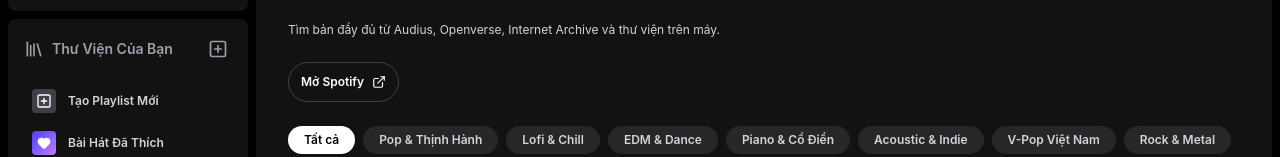
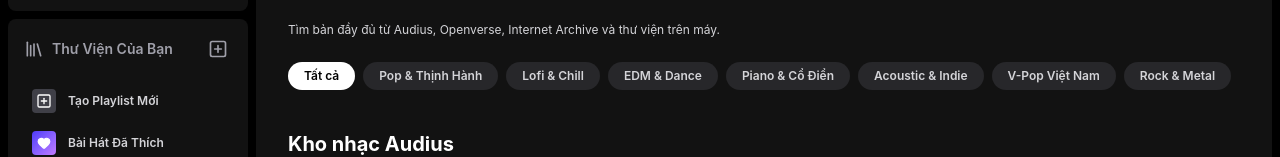
Before and after one commit to ngxziet/spotify-music-personal, a Next.js app: page /search in a window 1280 px wide. Shown: the part 221-378 px from the top of the page. Built offline with nearby package versions, Linux system fonts and the light colour scheme; no server answers.

Commit message:
Revert "Open Spotify from SoundWave search"
This reverts commit 2395bad7e709522b360fc97820cbad6d21b54c09.

```diff
--- a/src/app/search/page.tsx
+++ b/src/app/search/page.tsx
@@ -2,7 +2,7 @@
 
 import React, { Suspense, useState, useEffect, useMemo } from 'react';
 import { useSearchParams } from 'next/navigation';
-import { Search as SearchIcon, X, Music, Loader2, Play, ExternalLink } from 'lucide-react';
+import { Search as SearchIcon, X, Music, Loader2, Play } from 'lucide-react';
 import { Song } from '@/types';
 import { CURATED_SONGS, GENRES } from '@/data/mockData';
 import { SongRow } from '@/components/cards/SongRow';
@@ -33,9 +33,6 @@ function SearchContent({ initialQuery }: { initialQuery: string }) {
   const { offlineSongs, uploadedSongs } = useLibrary();
   const searchTerm = query.trim();
   const catalogQuery = searchTerm || (selectedGenre === 'all' ? '' : selectedGenre === 'vpop' ? 'V-Pop' : selectedGenre);
-  const spotifyUrl = catalogQuery
-    ? `https://open.spotify.com/search/${encodeURIComponent(catalogQuery)}`
-    : 'https://open.spotify.com/';
   const requestUrl = catalogQuery ? '/api/search?q=' + encodeURIComponent(catalogQuery) : '/api/search';
   const activeResult = searchResult?.url === requestUrl ? searchResult : null;
   const isLoading = !activeResult;
@@ -115,14 +112,6 @@ function SearchContent({ initialQuery }: { initialQuery: string }) {
       <p className="text-xs text-zinc-300">
         Tìm bản đầy đủ từ Audius, Openverse, Internet Archive và thư viện trên máy.
       </p>
-
-      <a
-        href={spotifyUrl}
-        className="inline-flex min-h-10 items-center gap-2 rounded-full border border-white/20 px-3 text-xs font-semibold text-white transition-colors hover:bg-white/10 focus-visible:outline-2 focus-visible:outline-offset-2 focus-visible:outline-[#1ed760]"
-      >
-        {catalogQuery ? 'Tìm trên Spotify' : 'Mở Spotify'}
-        <ExternalLink className="h-3.5 w-3.5" aria-hidden="true" />
-      </a>
 
       {/* Genre Pills */}
       <div className="flex items-center gap-2 overflow-x-auto pb-2 scrollbar-none">
```
Also changed, not shown: 1 other file (tests, documents, lock files or other folders).
